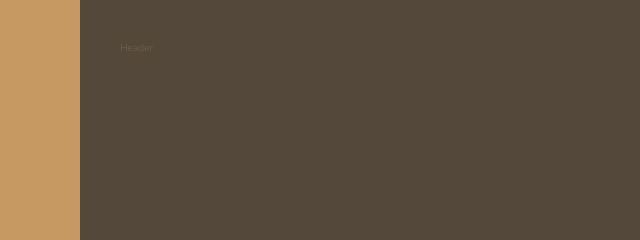
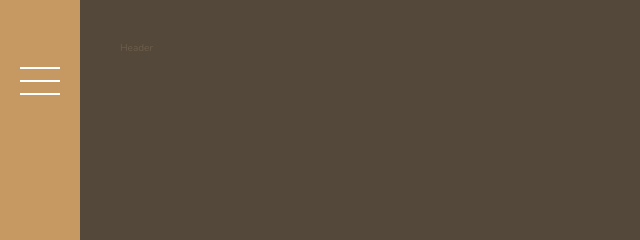
Before and after one commit to Gameonn/Tenux, a website: page index.html in a window 1280 px wide. Shown: the top 240 px of the page, 0-640 px from the left. Drawn offline with nearby package versions, Linux system fonts and the light colour scheme.

Commit message:
Use before and after selector

```diff
--- a/sass/_sidebar.scss
+++ b/sass/_sidebar.scss
@@ -13,5 +13,20 @@
     height: 2px;
     width: 4rem;
     margin-top: 4rem;
+
+    &::before,
+    &::after {
+      content: "";
+      background-color: #fff;
+      height: 2px;
+      width: 4rem;
+      display: block;
+    }
+    &::before {
+      transform: translateY(-1.3rem);
+    }
+    &::after {
+      transform: translateY(1.1rem);
+    }
   }
 }
```
Also changed, not shown: css/style.css.
